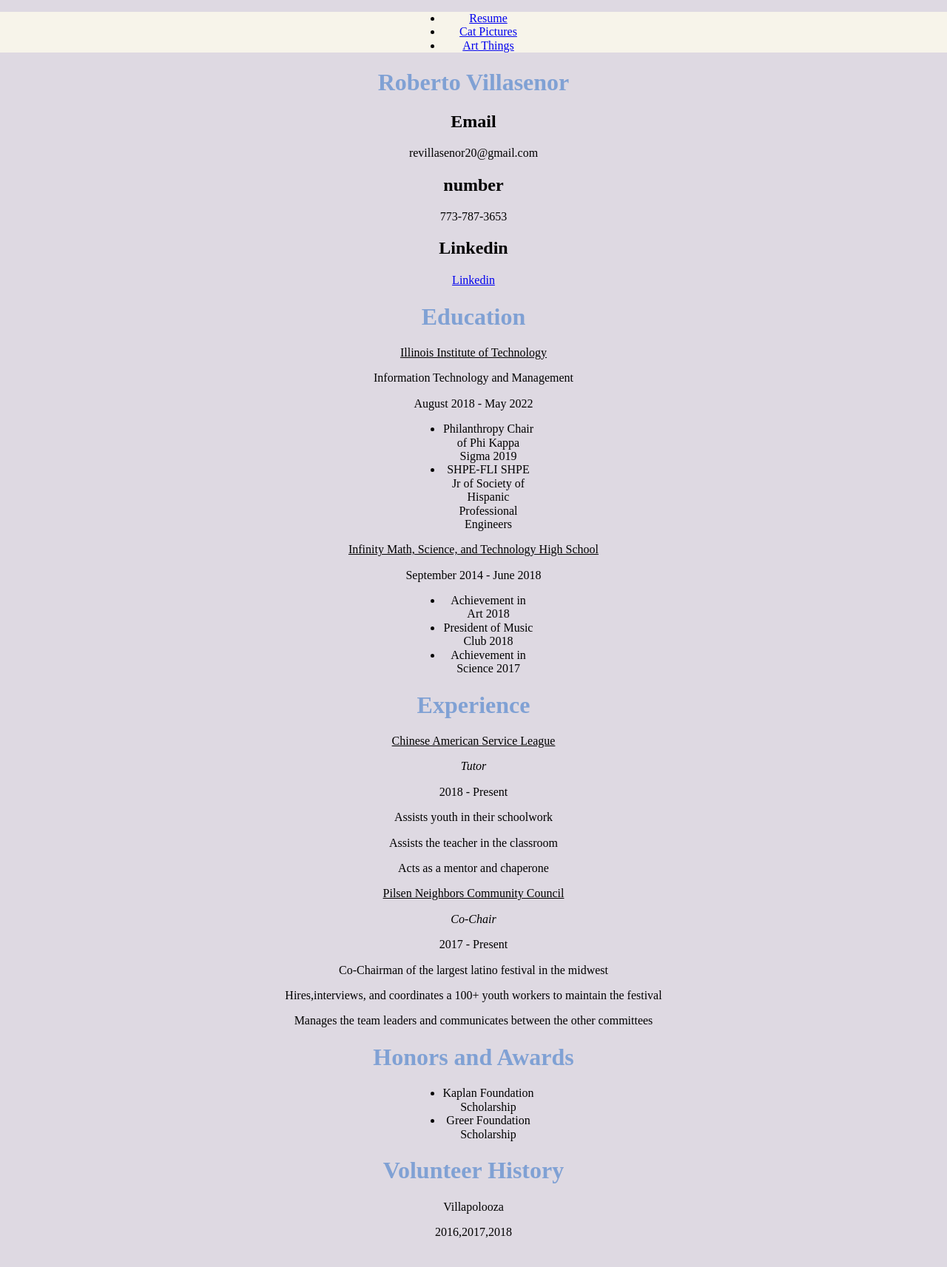
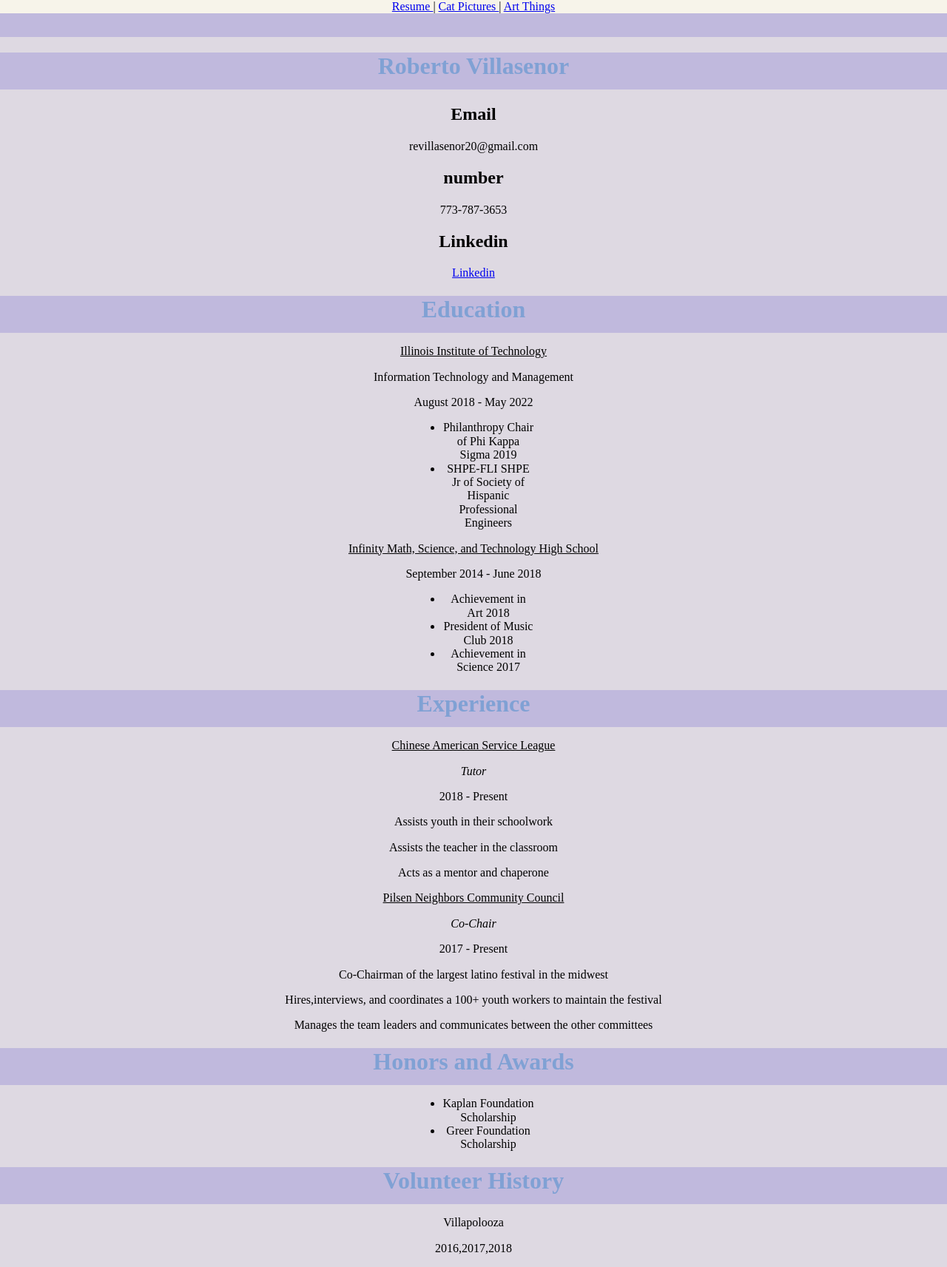
Before and after one commit to revillasenor/Project02, a plain HTML site: page index.html in a window 1280 px wide. Shown: the whole page at 74% size. Before the commit the page ends 1691 px from the top, so only its background shows below. Drawn offline with Linux system fonts and the light colour scheme; files that its build step writes are made by us from their sources.

Commit message:
Add files via upload

```diff
--- a/index.html
+++ b/index.html
@@ -4,18 +4,19 @@
 <head>
     <meta charset="UTF-8">
     <title>Resume</title>
-  <link rel="stylesheet" href="style.css">
-  <link rel="stylesheet" href="normalize.css">
+    <link rel="stylesheet" href="style/style.css">
+    <link rel="stylesheet" href="style/normalize.css">
 </head>
+
 <body>
+<div>
     <nav>
-	<ul class ="nav">
-	<li><a href="index.html"> Resume </a>
-	<li><a href="page2.html"> Cat Pictures </a>
-	<li><a href="page3.html"> Art Things </a>
-	</ul>
+        <a href="index.html"> Resume </a> |
+        <a href="page2.html"> Cat Pictures </a> |
+        <a href="page3.html"> Art Things </a>
     </nav>
-<h1>  Roberto Villasenor  </h1>
+</div>
+<div>    <h1>  Roberto Villasenor  </h1> </div>
     <h2> Email </h2>
     <p> revillasenor20@gmail.com </p>
     <h2> number </h2>
@@ -23,9 +24,10 @@
     <h2> Linkedin </h2>
     <p><a href="https://www.linkedin.com/in/Revillasenor"> Linkedin </a> </p>
 
-<h1> Education </h1>
+<div>    <h1> Education </h1> </div>
     <p> <u> Illinois Institute of Technology </u> </p>
-<p> Information Technology and Management <p>
+    <p> Information Technology and Management
+        <p>
             <p> August 2018 - May 2022 </p>
 
             <ul>
@@ -40,7 +42,7 @@
                 <li> President of Music Club 2018 </li>
                 <li> Achievement in Science 2017 </li>
             </ul>
-<h1> Experience </h1>
+ <div>  <h1> Experience </h1> </div>
             <p> <u> Chinese American Service League </u> </p>
             <p> <em> Tutor </em> </p>
             <p> 2018 - Present </p>
@@ -54,12 +56,12 @@
                         <p> Co-Chairman of the largest latino festival in the midwest </p>
                         <p> Hires,interviews, and coordinates a 100+ youth workers to maintain the festival </p>
                         <p> Manages the team leaders and communicates between the other committees </p>
-<h1> Honors and Awards </h1>
+                     <div>   <h1> Honors and Awards </h1> </div>
                         <ul>
                             <li> Kaplan Foundation Scholarship </li>
                             <li> Greer Foundation Scholarship </li>
                         </ul>
-<h1> Volunteer History </h1>
+                     <div>   <h1> Volunteer History </h1> </div>
                         <p>Villapolooza </p>
                         <p>2016,2017,2018 </p>
 
```
Also changed, not shown: page2.html (+15 -17 lines), page3.html (+16 -13 lines). Lines whose indentation alone changed are shown as unchanged.
